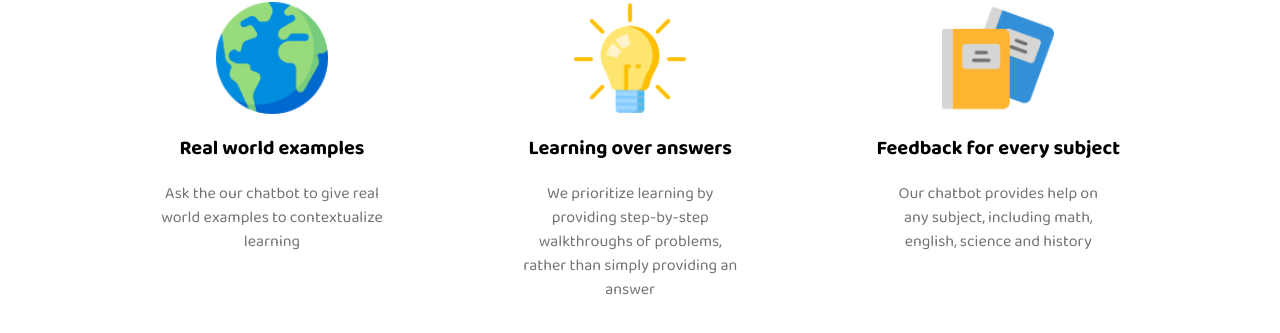
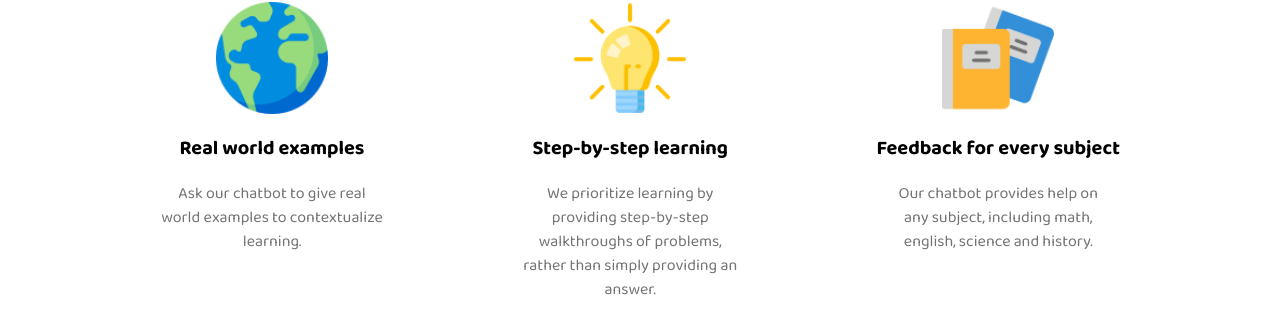
Before and after one commit to mannysanz715/GuidingGuardians, a Next.js app: page / in a window 1280 px wide. Shown: the part 737-1070 px from the top of the page. Built offline with nearby package versions, Linux system fonts and the light colour scheme.

Commit message:
added a step by step reqeust to the api call and fixed a few typos

```diff
--- a/src/components/InfoSection/InfoSection.tsx
+++ b/src/components/InfoSection/InfoSection.tsx
@@ -3,9 +3,9 @@ import InfoCard from "../InfoCard/InfoCard";
 const InfoSection = () => {
   return (
     <div className="flex justify-between items-start px-40 my-20">
-      <InfoCard image='/assets/earth.png' title='Real world examples' info='Ask the our chatbot to give real world examples to contextualize learning' />
-      <InfoCard image='/assets/lightbulb.png' title='Learning over answers' info='We prioritize learning by providing step-by-step walkthroughs of problems, rather than simply providing an answer' />
-      <InfoCard image='/assets/books.png' title='Feedback for every subject' info='Our chatbot provides help on any subject, including math, english, science and history' />
+      <InfoCard image='/assets/earth.png' title='Real world examples' info='Ask our chatbot to give real world examples to contextualize learning.' />
+      <InfoCard image='/assets/lightbulb.png' title='Step-by-step learning' info='We prioritize learning by providing step-by-step walkthroughs of problems, rather than simply providing an answer.' />
+      <InfoCard image='/assets/books.png' title='Feedback for every subject' info='Our chatbot provides help on any subject, including math, english, science and history.' />
     </div>
   );
 }
--- a/src/pages/chat.tsx
+++ b/src/pages/chat.tsx
@@ -46,7 +46,7 @@ const Chat = () => {
     },
     {
       role: "system",
-      content: "don't tell me the answer directly. explain the result."
+      content: "don't tell me the answer directly. If possible provide a step by step approach to find the solution."
     },
     {
       role: 'user',
@@ -67,7 +67,6 @@ const Chat = () => {
 
   const handleSubmit = async (e: FormEvent<HTMLFormElement>) => {
     e.preventDefault();
-    console.log('line-70',userInput)
     apiCommunication([{role:"user", content: userInput}], true)
   }
 
```
